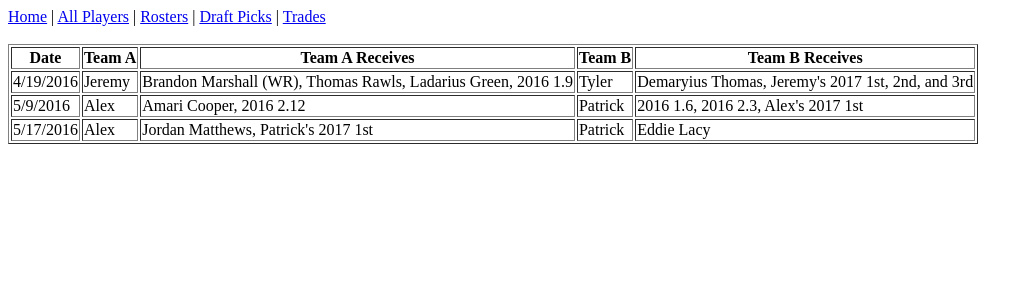
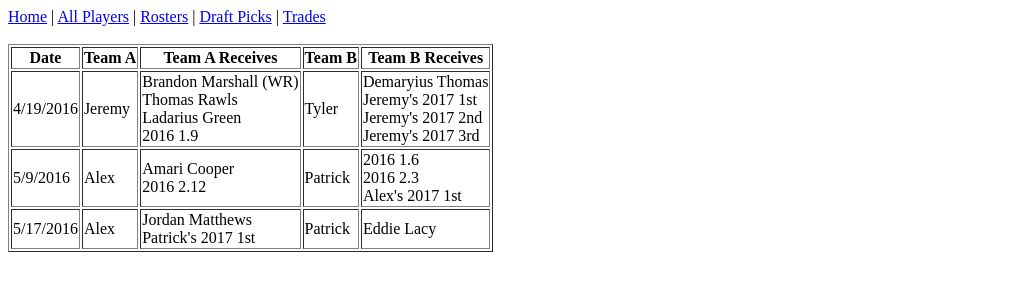
Before and after one commit to alexhart23/yahoo_fantasy_tool, a Django app: page /trades/ in a window 1280 px wide. Shown: the top 300 px of the page, without its empty margins (0-1033 px from the left). Run offline with Django 3.2, Linux system fonts and the light colour scheme.

Commit message:
fixing spacing on trades page

```diff
--- a/freemoney/rosters/templates/rosters/trades.html
+++ b/freemoney/rosters/templates/rosters/trades.html
@@ -24,21 +24,21 @@
     <tr>
         <td>4/19/2016</td>
         <td>Jeremy</td>
-        <td>Brandon Marshall (WR), Thomas Rawls, Ladarius Green, 2016 1.9</td>
+        <td>Brandon Marshall (WR)<br>Thomas Rawls<br>Ladarius Green<br>2016 1.9</td>
         <td>Tyler</td>
-        <td>Demaryius Thomas, Jeremy's 2017 1st, 2nd, and 3rd</td>
+        <td>Demaryius Thomas<br>Jeremy's 2017 1st<br>Jeremy's 2017 2nd<br>Jeremy's 2017 3rd</td>
     </tr>
     <tr>
         <td>5/9/2016</td>
         <td>Alex</td>
-        <td>Amari Cooper, 2016 2.12</td>
+        <td>Amari Cooper<br>2016 2.12</td>
         <td>Patrick</td>
-        <td>2016 1.6, 2016 2.3, Alex's 2017 1st</td>
+        <td>2016 1.6<br>2016 2.3<br>Alex's 2017 1st</td>
     </tr>
     <tr>
         <td>5/17/2016</td>
         <td>Alex</td>
-        <td>Jordan Matthews, Patrick's 2017 1st</td>
+        <td>Jordan Matthews<br>Patrick's 2017 1st</td>
         <td>Patrick</td>
         <td>Eddie Lacy</td>
     </tr>
```
